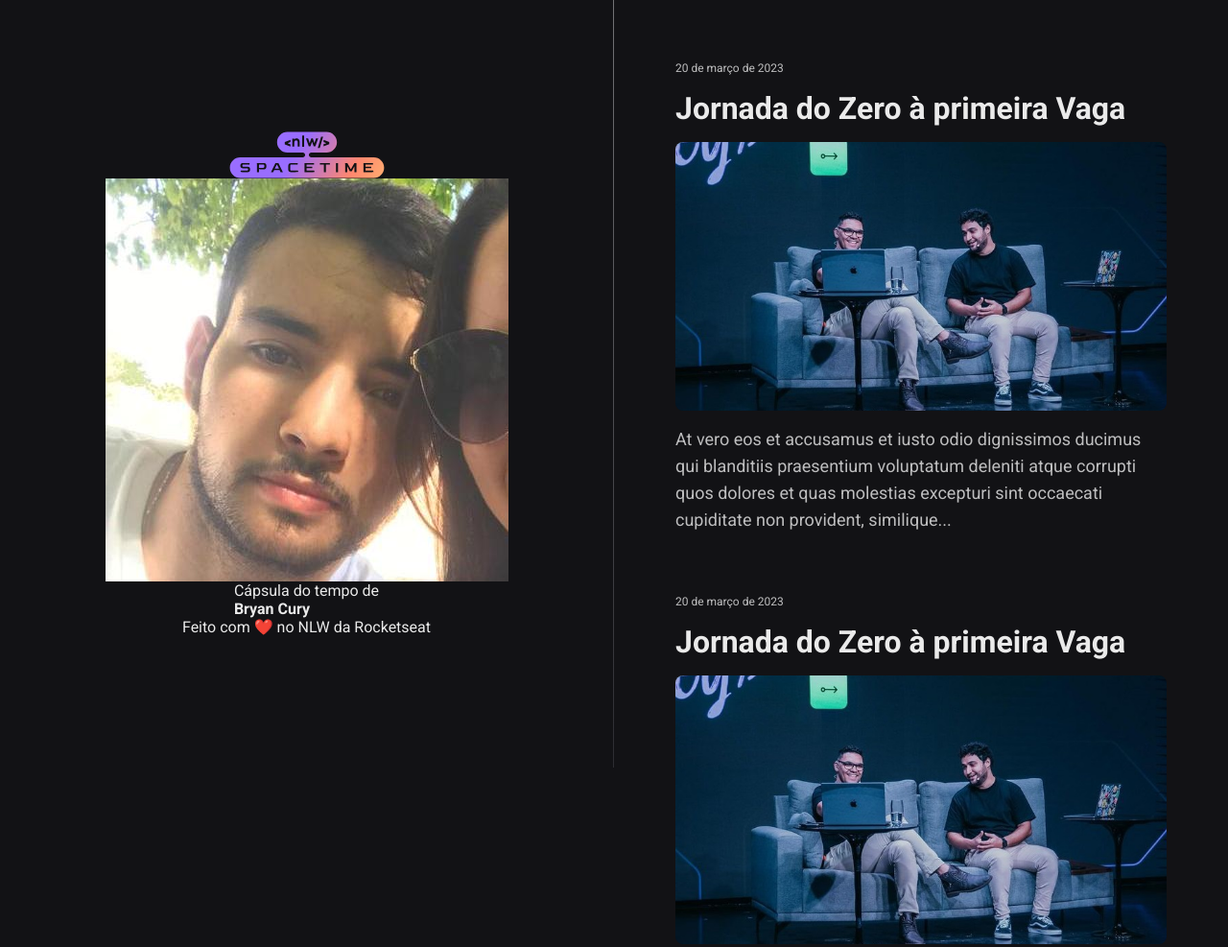
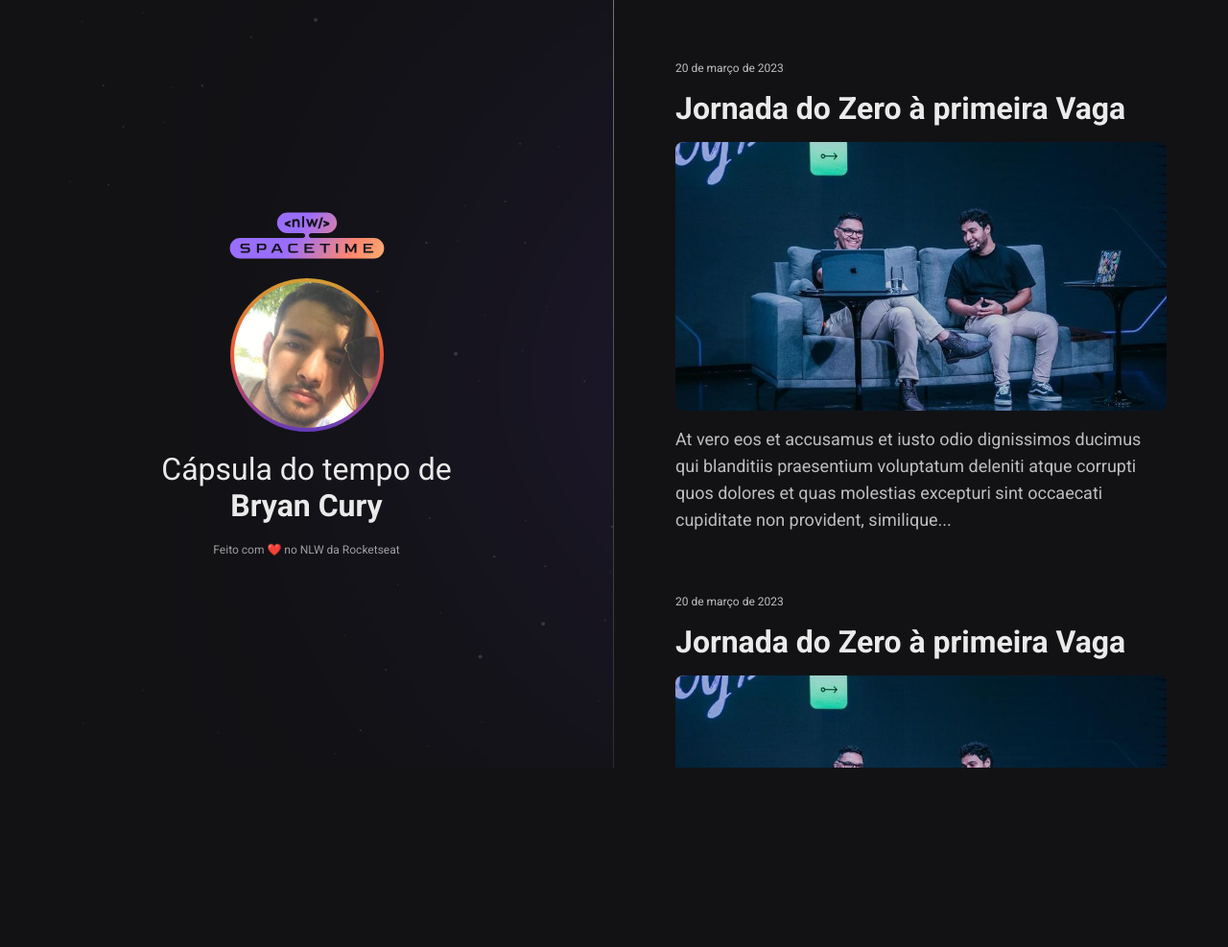
Before and after one commit to bryancury3r/nlw-spacetime-explore, a plain HTML site: page index.html in a window 1280 px wide. Shown: the top 987 px of the page at 96% size. After the commit the page ends 800 px from the top, so only its background shows below. Drawn offline with Linux system fonts and the light colour scheme.

Commit message:
style overflw-y and nav

```diff
--- a/css/style.css
+++ b/css/style.css
@@ -20,6 +20,8 @@ nav {
   padding: 64px;
 
   grid-area: timeline;
+
+  overflow-y: scroll;
 }
 
 .memory {
@@ -58,9 +60,35 @@ aside {
   grid-area: profile;
   display: flex;
   flex-direction: column;
-  align-items:center;
+  align-items: center;
   justify-content: center;
 
   border-right: 1px solid;
   border-image: linear-gradient(#727275, #2c2c31) 1;
+
+  gap: 20px;
+
+  background-image: url("../assets/background.svg");
+  background-posotion: top right;
+  background-repeat: no-repeat;
+  background-size: auto;
 }
+
+aside img:nth-child(2) {
+  width: 160px;
+  height: 160px;
+  border-radius: 50%;
+
+  border: 4px solid transparent;
+  background: linear-gradient(#d39e33, #ed5636, #633bbc) padding-box, linear-gradient(#d39e33, #ed5636, #633bbc) border-box;
+}
+
+aside p {
+  font-size: 32px;
+  text-align: center;
+}
+
+aside span {
+  font-size: 12px;
+  color: #9e9ea0;
+}
```
